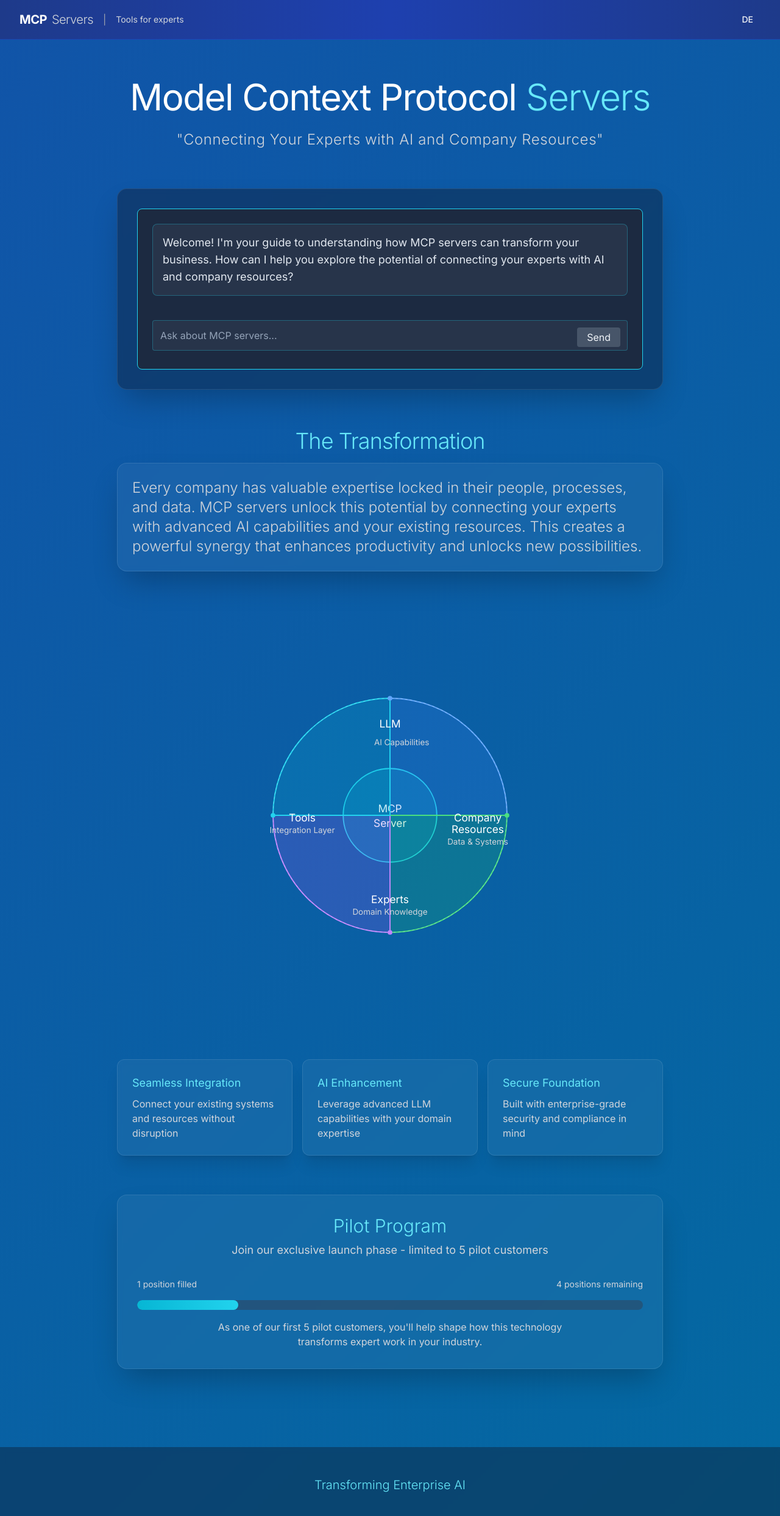
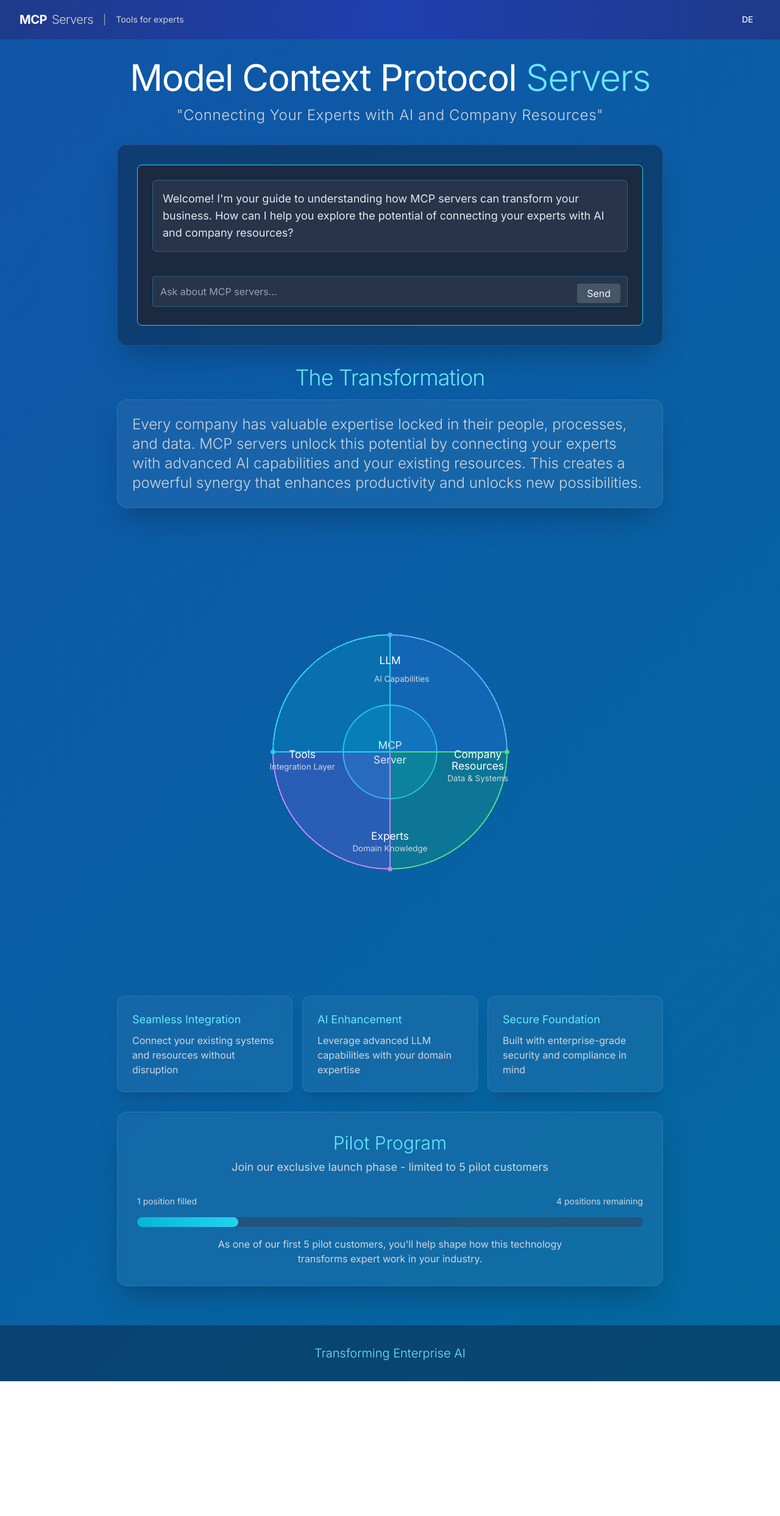
Before and after one commit to boorich/extraordinary_minds, a Next.js app: page / in a window 1280 px wide. Shown: the top 2486 px of the page at 61% size. After the commit the page ends 2265 px from the top, so only its background shows below. Built offline with nearby package versions, Linux system fonts and the light colour scheme.

Commit message:
fix: reduce overall page spacing
- Reduce section margins from mb-16 to mb-8
- Remove extra wrapper div around TransformationSection
- Decrease padding in main content area
- Make spacing consistent throughout page

```diff
--- a/src/components/VisionaryLanding.tsx
+++ b/src/components/VisionaryLanding.tsx
@@ -18,11 +18,11 @@ const VisionaryLanding = () => {
     <div className="text-slate-100">
       <MCPHeader />
       <div className="professional-gradient">
-        <main id="main-content" className="max-w-6xl mx-auto px-4 sm:px-6 py-12 sm:py-16 relative" role="main">
+        <main id="main-content" className="max-w-6xl mx-auto px-4 sm:px-6 py-8 relative" role="main">
           <div className="relative z-10">
             {/* Hero Section */}
-            <div className="text-center mb-16">
-              <h1 className="text-4xl md:text-6xl font-light tracking-tight text-white mb-6">
+            <div className="text-center mb-8">
+              <h1 className="text-4xl md:text-6xl font-light tracking-tight text-white mb-4">
                 <span className="font-normal">Model Context Protocol</span>
                 <span className="text-cyan-300"> Servers</span>
               </h1>
@@ -32,22 +32,22 @@ const VisionaryLanding = () => {
             </div>
 
             {/* Chat Interface */}
-            <div className="max-w-4xl mx-auto mb-16 bg-slate-900/40 rounded-2xl p-8 backdrop-blur-sm border border-white/10 shadow-2xl">
+            <div className="max-w-4xl mx-auto mb-8 bg-slate-900/40 rounded-2xl p-8 backdrop-blur-sm border border-white/10 shadow-2xl">
               <MCPDialogue onMetricsUpdate={handleMetricsUpdate} />
             </div>
 
             {/* Transformation Section with Diagram */}
-            <div className="mb-16">
-              <TransformationSection />
-            </div>
+            <TransformationSection />
 
             {/* Pilot Program Section */}
-            <PilotProgramSection />
+            <div className="mt-8">
+              <PilotProgramSection />
+            </div>
           </div>
         </main>
 
-        <footer className="bg-slate-900/40 backdrop-blur-sm mt-16" role="contentinfo">
-          <div className="max-w-6xl mx-auto px-4 py-12 text-center">
+        <footer className="bg-slate-900/40 backdrop-blur-sm mt-8" role="contentinfo">
+          <div className="max-w-6xl mx-auto px-4 py-8 text-center">
             <p className="text-xl text-cyan-300 font-light">Transforming Enterprise AI</p>
           </div>
         </footer>
```
